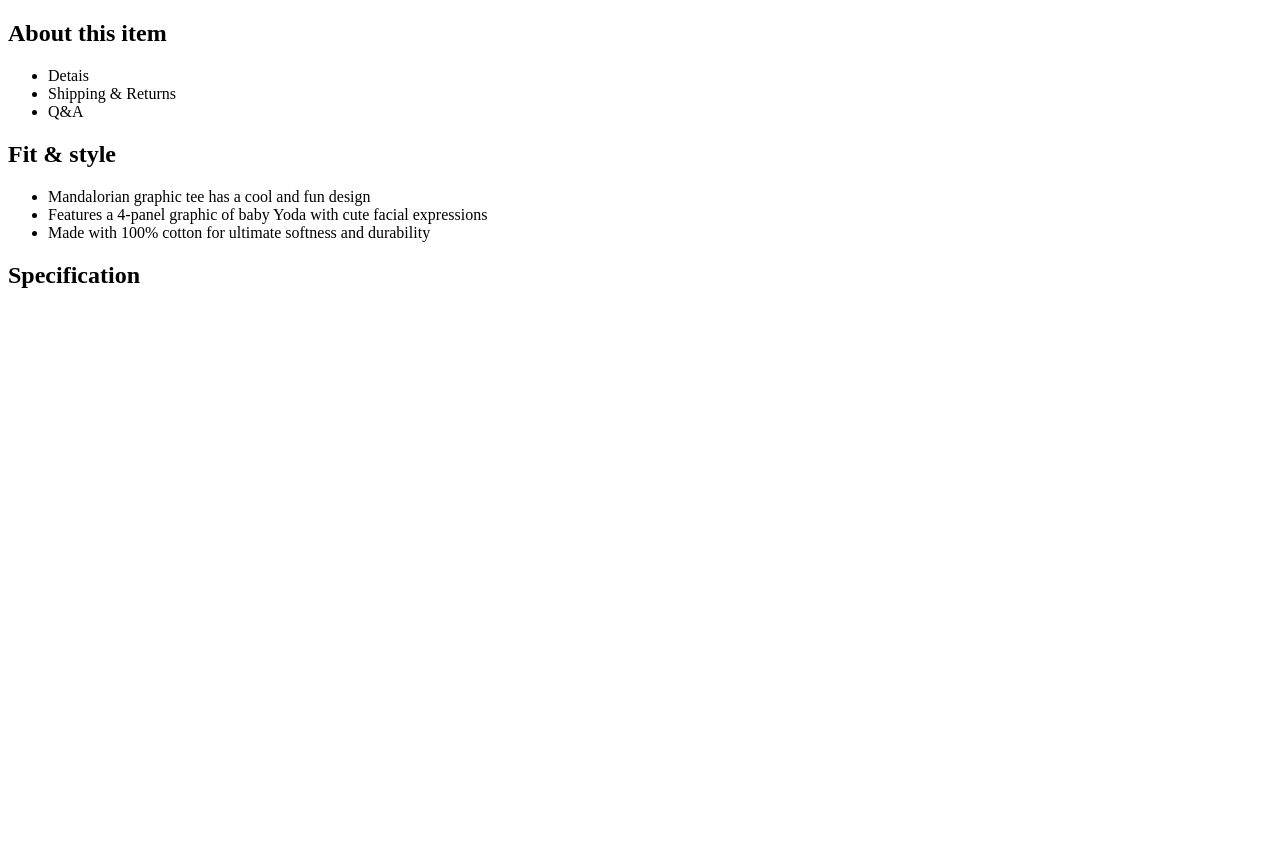
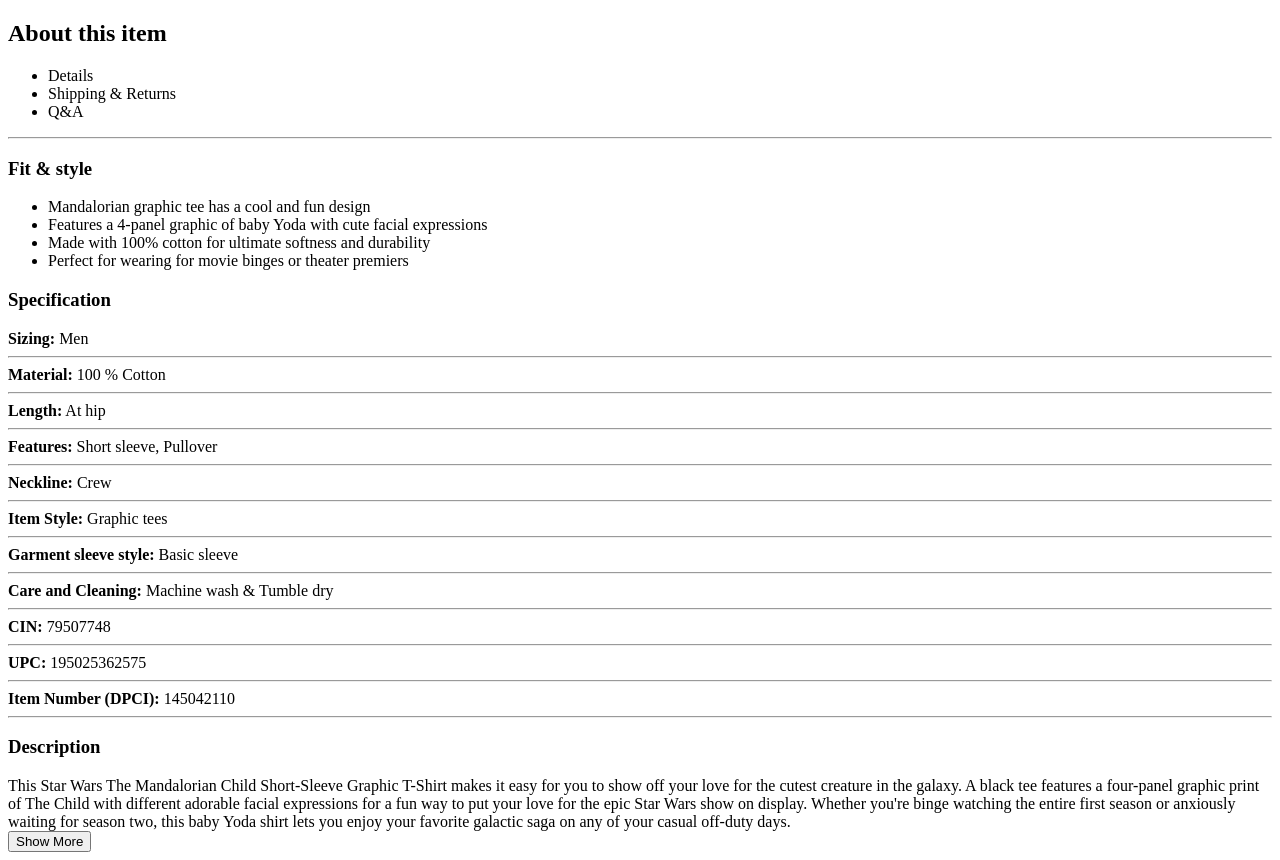
Before and after one commit to emirmartinez/etv-about-this-item, a React app: page / in a window 1280 px wide. Before the commit the page ends 800 px from the top, so only its background shows below. Built offline with nearby package versions, Linux system fonts and the light colour scheme; the HTML template or start-up script is replaced by a standard one.

Commit message:
Completed details tab

```diff
--- a/client/src/components/tabs.jsx
+++ b/client/src/components/tabs.jsx
@@ -7,29 +7,63 @@
     this.state = { props }
   }
 
-  render () {
+  render() {
     //Fit & style
     const fitStyle = this.props.data.details['Fit & style']
     const styleItems = fitStyle.map((item) =>
       <li>{item}</li>);
-     //
+    //Specs
+
+    //Description
+    const description = this.props.data.details['Description']
+    console.log(description)
     return (
       <Tabs className='tabs'>
 
         <TabList className='tabList'>
-            <Tab>Detais</Tab>
+          <Tab>Details</Tab>
           <Tab>Shipping & Returns</Tab>
           <Tab>Q&A</Tab>
         </TabList>
+        <hr></hr>
 
         <TabPanel >
           <div className='fitStyle'>
-            <h2>Fit & style</h2>
+            <h3>Fit & style</h3>
             <ul className='styleItems'>{styleItems}</ul>
           </div>
 
-            <div className='SpecDesc'>
-              <h2>Specification</h2>
+          <div className='SpecAndDesc'>
+            <div className='spec'>
+              <h3>Specification</h3>
+              <div><b>Sizing:</b> {this.props.data.details['Sizing']}</div>
+              <hr></hr>
+              <div><b>Material:</b> {this.props.data.details.Material}</div>
+              <hr></hr>
+              <div><b>Length:</b> {this.props.data.details.Length}</div>
+              <hr></hr>
+              <div><b>Features:</b> {this.props.data.details.Features}</div>
+              <hr></hr>
+              <div><b>Neckline:</b> {this.props.data.details.Neckline}</div>
+              <hr></hr>
+              <div><b>Item Style:</b> {this.props.data.details['Item Style']}</div>
+              <hr></hr>
+              <div><b>Garment sleeve style:</b> {this.props.data.details['Garment sleeve style']}</div>
+              <hr></hr>
+              <div><b>Care and Cleaning:</b> {this.props.data.details['Care and Cleaning']}</div>
+              <hr></hr>
+              <div><b>CIN:</b> {this.props.data.details.TCIN}</div>
+              <hr></hr>
+              <div><b>UPC:</b> {this.props.data.details.UPC}</div>
+              <hr></hr>
+              <div><b>Item Number (DPCI):</b> {this.props.data.details['Item Number (DPCI)']}</div>
+              <hr></hr>
+            </div>
+            <div className='desc'>
+              <h3>Description</h3>
+              <div>{description}</div>
+            </div>
+            <button className='showButton'>Show More</button>
           </div>
         </TabPanel>
 
--- a/client/src/dummyData.js
+++ b/client/src/dummyData.js
@@ -1,6 +1,6 @@
 module.exports = {
   details: {
-    'Fit & style': ['Mandalorian graphic tee has a cool and fun design', 'Features a 4-panel graphic of baby Yoda with cute facial expressions', 'Made with 100% cotton for ultimate softness and durability'],
+    'Fit & style': ['Mandalorian graphic tee has a cool and fun design', 'Features a 4-panel graphic of baby Yoda with cute facial expressions', 'Made with 100% cotton for ultimate softness and durability', 'Perfect for wearing for movie binges or theater premiers'],
     'Description': `This Star Wars The Mandalorian Child Short-Sleeve Graphic T-Shirt makes it easy for you to show off your love for the cutest creature in the galaxy. A black tee features a four-panel graphic print of The Child with different adorable facial expressions for a fun way to put your love for the epic Star Wars show on display. Whether you're binge watching the entire first season or anxiously waiting for season two, this baby Yoda shirt lets you enjoy your favorite galactic saga on any of your casual off-duty days.`,
     'Sizing': 'Men',
     'Material': '100 % Cotton',
```
Also changed, not shown: 2 other files (tests, documents, lock files or other folders). Lines whose indentation alone changed are shown as unchanged.
